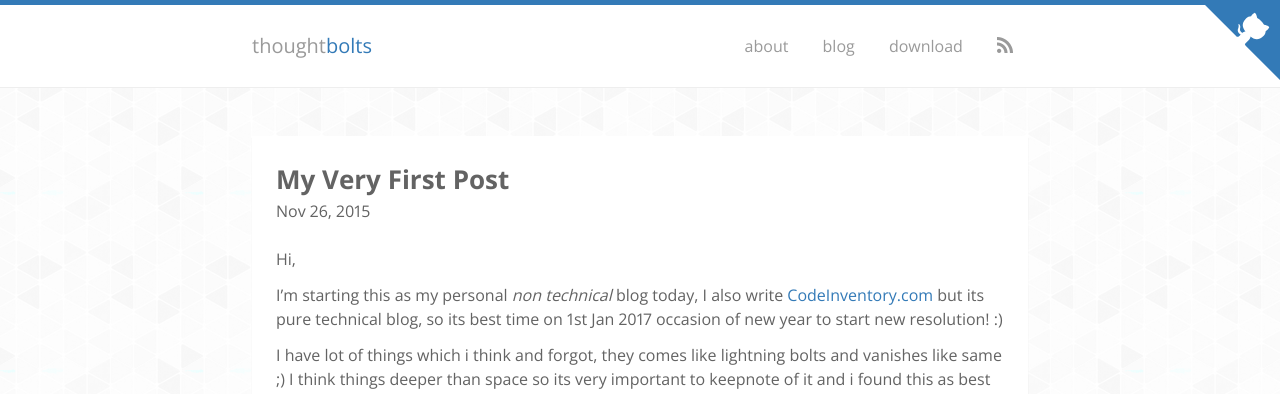
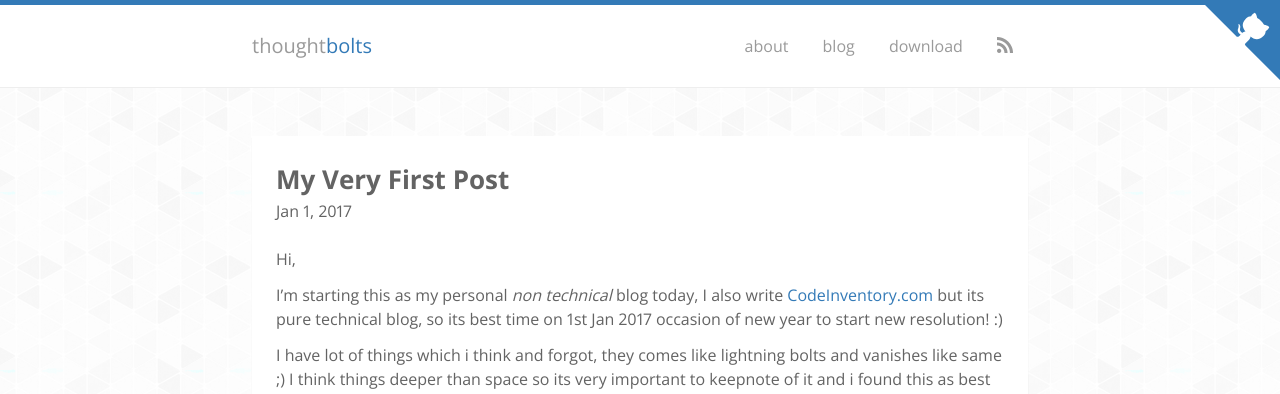
Before and after one commit to thoughtbolts/thoughtbolts.github.io, a Jekyll site: the page built from _posts/2017-01-01-a-very-first-post.md, in a window 1280 px wide. Shown: the top 394 px of the page. Built offline with Jekyll 4.4.1, drawn with Linux system fonts in a browser that asks for light colours; nearby versions of some CDN libraries; some web fonts are replaced; comment, search, counter and statistics services are not loaded.

Commit message:
corected copy paste mistake of date

```diff
--- a/_posts/2017-01-01-a-very-first-post.md
+++ b/_posts/2017-01-01-a-very-first-post.md
@@ -1,7 +1,7 @@
 ---
 layout: post
 title:  "My Very First Post"
-date:   2015-11-26 23:26:52
+date:   2017-01-01 23:26:52
 comments: true
 categories: random
 ---
```
